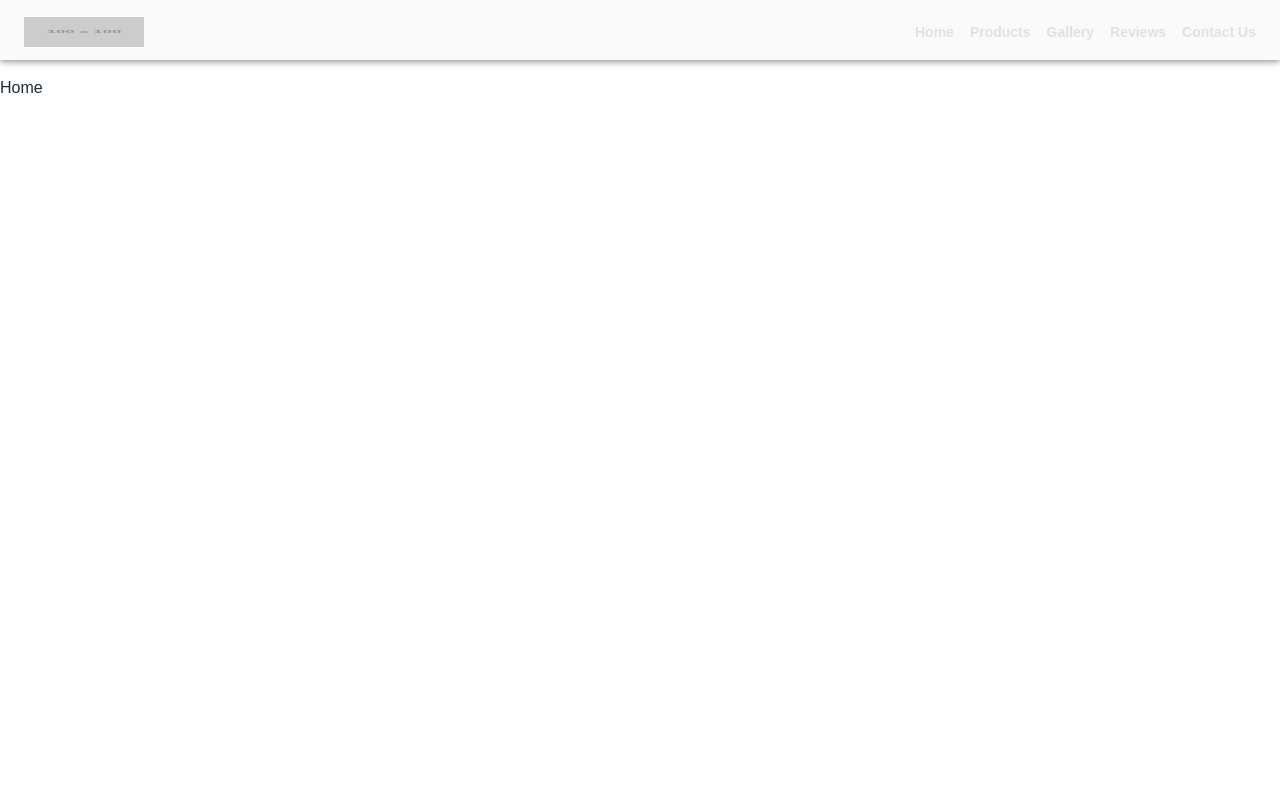
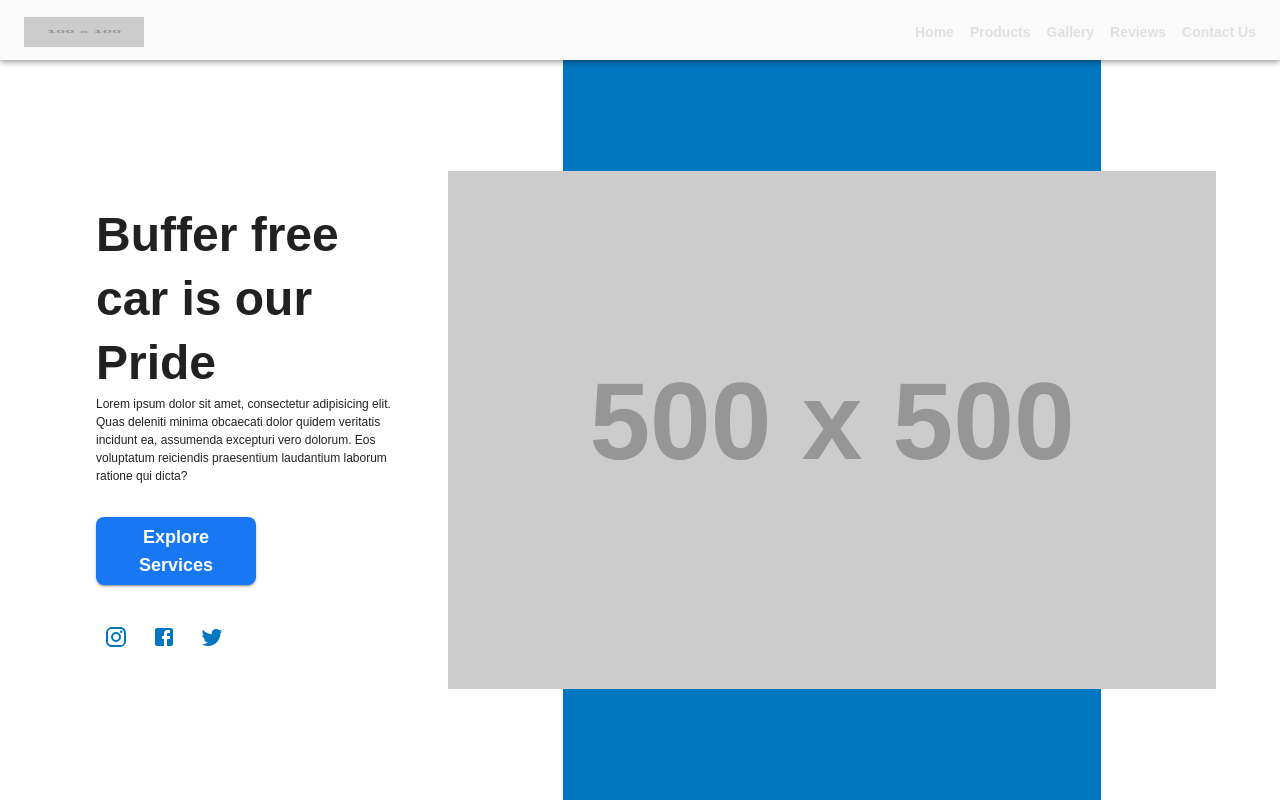
Before and after one commit to PoohForLife/react-dashboard-web, a React (Vite) app: page / in a window 1280 px wide. Shown: the top 802 px of the page. Built offline with nearby package versions, Linux system fonts and the light colour scheme.

Commit message:
home page

```diff
--- a/src/App.jsx
+++ b/src/App.jsx
@@ -9,6 +9,7 @@ import { SIDE_BAR, APP_BAR } from './utils/config-layout'
 import SideBar from './components/sideBar/sideBar'
 import NavigationBar from './components/navigationBar/navigationBar'
 import NotFound from './pages/notFound/notFound'
+import MainPage from './pages/mainPage/mainPage'
 
 function App() {
 
@@ -30,7 +31,7 @@ function App() {
       </Box>
     ),
     children: [
-      { path: '/', element: <p>Home</p>},
+      { path: '/', element: <MainPage />},
     ]
   },
   { path: '*', element: <NotFound /> }
--- a/src/components/navigationBar/navigationBar.jsx
+++ b/src/components/navigationBar/navigationBar.jsx
@@ -19,7 +19,7 @@ function NavigationBar() {
     viewAppBar: {
       display: 'block',
       height: APP_BAR.HEIGHT,
-      backgroundColor: 'colors.primaryWhite',
+      backgroundColor: 'colors.secondaryTheme',
       zIndex: 2,
     },
     viewToolbar: {
@@ -41,12 +41,12 @@ function NavigationBar() {
       display: isUpMD ? 'none' : 'flex',
     },
     textMenu: {
-      color: 'colors.primaryLightGrey',
+      color: 'colors.menuText',
       alignSelf: 'center',
       draggable: false,
       cursor: 'pointer',
       '&:hover': {
-        color: 'colors.primaryBlue',
+        color: 'colors.primaryTheme',
       },
     }
   }
--- a/src/components/sideBar/sideBar.jsx
+++ b/src/components/sideBar/sideBar.jsx
@@ -4,7 +4,7 @@ import { SIDE_BAR } from '../../utils/config-layout'
 import { useSelector, useDispatch } from 'react-redux'
 import { useResponsive } from '../../utils/config-responsive'
 import { setIsOpenSideBar } from '../../store/layoutReducer'
-import MenuIcon from '@mui/icons-material/Menu'
+import CloseIcon from '@mui/icons-material/Close'
 
 function SideBar() {
 
@@ -24,7 +24,7 @@ function SideBar() {
       '& .MuiDrawer-paper': {
           zIndex: 0,
           width: SIDE_BAR.WIDTH,
-          backgroundColor: 'colors.primaryBlue',
+          backgroundColor: 'colors.primaryTheme',
           borderBottomLeftRadius: SIDE_BAR.BORDER_RAIDUS,
           borderBottomRightRadius: SIDE_BAR.BORDER_RAIDUS,
       }
@@ -56,19 +56,29 @@ function SideBar() {
       alignItems: 'center',
     },
     textMenu: {
-      color: 'colors.primaryLightGrey',
+      color: 'colors.menuText',
       alignSelf: 'center',
       cursor: 'pointer',
       draggable: false,
+    },
+    viewMoreIcon: {
+      display: 'flex',
+      alignSelf: 'flex-end',
+      pr: '16px',
+    },
+    viewCloseIcon: {
+      color: 'colors.menuText',
     }
   };
 
   return (
     <Drawer variant={'temporary'} open={sideBar.isOpen} anchor='top' onClose={() => clickCloseDrawer()} sx={styles.viewDrawer}>
         <Stack spacing={1} sx={styles.viewContent}>
-          <IconButton onClick={() => clickCloseDrawer()}>
-            <MenuIcon />
-          </IconButton>
+          <Box sx={styles.viewMoreIcon}>
+            <IconButton onClick={() => clickCloseDrawer()}>
+              <CloseIcon sx={styles.viewCloseIcon} />
+            </IconButton>
+          </Box>
           <ListItemButton sx={styles.viewMenu}>
               <Typography className='menuItem' variant='caption' sx={styles.textMenu}>Home</Typography>
           </ListItemButton>
--- /dev/null
+++ b/src/pages/homePage/homePage.jsx
@@ -0,0 +1,101 @@
+import React from 'react'
+import { Box, Typography, Stack, IconButton, Button } from '@mui/material'
+import { APP_BAR, BODY } from '../../utils/config-layout'
+import { useResponsive } from '../../utils/config-responsive'
+import InstagramIcon from '@mui/icons-material/Instagram'
+import FacebookIcon from '@mui/icons-material/Facebook'
+import TwitterIcon from '@mui/icons-material/Twitter'
+
+export default function HomePage() {
+
+    const isUpSM = useResponsive('up', 'sm');
+
+    const styles = {
+        viewMain: {
+            display: 'flex',
+            flexDirection: isUpSM ? 'row' : 'column-reverse',
+            justifyContent: 'center',
+            alignItems: 'center',
+            height: `calc(100vh - ${APP_BAR.HEIGHT})`,
+            px: BODY.PADDING,
+        },
+        viewInformation: {
+            height: '100%',
+            flex: 1,
+        },
+        viewPreviewImage: {
+            height: '100%',
+            width: '100%',
+            flex: 2,
+            display: 'flex',
+            justifyContent: 'center',
+            position: 'relative',
+        },
+        viewText: {
+            height: '100%',
+            width: '100%',
+            display: 'flex',
+            flexDirection: 'column',
+            justifyContent: 'center',
+            alignItems: 'flex-start',
+            p: isUpSM ? 4 : 2,
+        },
+        viewExploreButton: {
+            height: isUpSM ? '10%' : '20%',
+            width: '50%',
+            my: isUpSM ? 4 : 2,
+            display: 'flex',
+            justifyContent: 'center',
+            alignItems: 'center',
+        },
+        viewSocialMediaIcon: {
+            color: 'colors.primaryTheme',
+        },
+        viewRightBackground: {
+            width: '70%',
+            height: '100%',
+            backgroundColor: 'colors.primaryTheme',
+            display: 'flex',
+            alignItems: 'center',
+        },
+        viewImage: {
+            width: '100%',
+            height: '70%',
+            objectFit: 'cover',
+            position: 'absolute',
+            right: 0,
+        },
+    }
+
+    return (
+        <Box sx={styles.viewMain}>
+            <Box sx={styles.viewInformation}>
+                <Box sx={styles.viewText}>
+                    <Typography variant='h2'>Buffer free car is our Pride</Typography>
+                    <Typography variant='caption'>Lorem ipsum dolor sit amet, consectetur adipisicing elit. Quas deleniti minima obcaecati dolor quidem veritatis incidunt ea, assumenda excepturi vero dolorum. Eos voluptatum reiciendis praesentium laudantium laborum ratione qui dicta?</Typography>
+                    <Button variant='contained' sx={styles.viewExploreButton}>
+                        <Typography variant='h6'>Explore Services</Typography>
+                    </Button>
+                    <Stack direction='row' spacing={1}>
+                        <IconButton sx={styles.viewSocialMediaIcon}>
+                            <InstagramIcon />
+                        </IconButton>
+                        <IconButton sx={styles.viewSocialMediaIcon}>
+                            <FacebookIcon />
+                        </IconButton>
+                        <IconButton sx={styles.viewSocialMediaIcon}>
+                            <TwitterIcon />
+                        </IconButton>
+                    </Stack>
+                </Box>
+            </Box>
+
+
+            <Box sx={styles.viewPreviewImage}>
+                <Box sx={styles.viewRightBackground}>
+                    <Box component='img' src='https://via.placeholder.com/500' alt='preview image' sx={styles.viewImage} />
+                </Box>
+            </Box>
+        </Box>
+    )
+}
--- /dev/null
+++ b/src/pages/mainPage/mainPage.jsx
@@ -0,0 +1,21 @@
+import React from 'react'
+import { Box } from '@mui/material'
+import HomePage from '../homePage/homePage'
+import ProductPage from '../productPage/productPage'
+
+export default function MainPage() {
+
+    const styles = {
+        viewMain: {
+            display: 'flex',
+            flexDirection: 'column',
+        }
+    }
+
+    return (
+        <Box sx={styles.viewMain}>
+            <HomePage />
+            <ProductPage />
+        </Box>
+    )
+}
--- a/src/pages/notFound/notFound.jsx
+++ b/src/pages/notFound/notFound.jsx
@@ -21,11 +21,11 @@ function NotFound() {
     }
     const styleButton = {
       color: 'white',
-      backgroundColor: 'colors.primaryBlue',
+      backgroundColor: 'colors.primaryTheme',
       height: COMPONENT.BUTTON.HEIGHT,
       width: '30%',
       '&:hover': {
-          backgroundColor: 'colors.secondaryBlue',
+          backgroundColor: 'colors.thirdTheme',
       }
     }
 
--- /dev/null
+++ b/src/pages/productPage/productPage.jsx
@@ -0,0 +1,23 @@
+import React from 'react'
+import { Box } from '@mui/material'
+import { APP_BAR, BODY } from '../../utils/config-layout'
+
+export default function ProductPage() {
+
+    const styles = {
+        viewMain: {
+            display: 'flex',
+            flexDirection: 'row',
+            justifyContent: 'center',
+            alignItems: 'center',
+            height: `calc(100vh - ${APP_BAR.HEIGHT})`,
+            px: BODY.PADDING,
+        }
+    }
+
+    return (
+        <Box sx={styles.viewMain}>
+            <p>Product Page</p>
+        </Box>
+    )
+}
--- a/src/theme/palette.js
+++ b/src/theme/palette.js
@@ -105,21 +105,12 @@ export function palette() {
   return {
     ...base,
     mode: 'light',
-    text: {
-      primary: grey[800],
-      secondary: grey[600],
-      disabled: grey[500],
-      placeholder: '#A5A6AA',
-      primaryBlue: '#2D3DDF',
-      sideBar: 'white',
-    },
     colors: {
-      primaryWhite: '#FAFAFA',
-      primaryBlue: '#0077C0',
-      secondaryBlue: '#C7EEFF',
-      primaryDark: '#1D242B',
-      secondaryDark: '#3A4750',
-      primaryLightGrey: '#E0E0E0',
+      primaryTheme: '#0077C0',
+      secondaryTheme: '#FAFAFA',
+      thirdTheme: '#C7EEFF',
+
+      menuText: '#E0E0E0',
     },
   };
 }
--- a/src/utils/config-layout.js
+++ b/src/utils/config-layout.js
@@ -10,7 +10,7 @@ export const APP_BAR = {
 }
 
 export const BODY = {
-    PADDING: '16px',
+    PADDING: {xs: 2, sm: 4, md: 6, lg: 8, xl: 10},
 }
 
 export const COMPONENT = {
```
